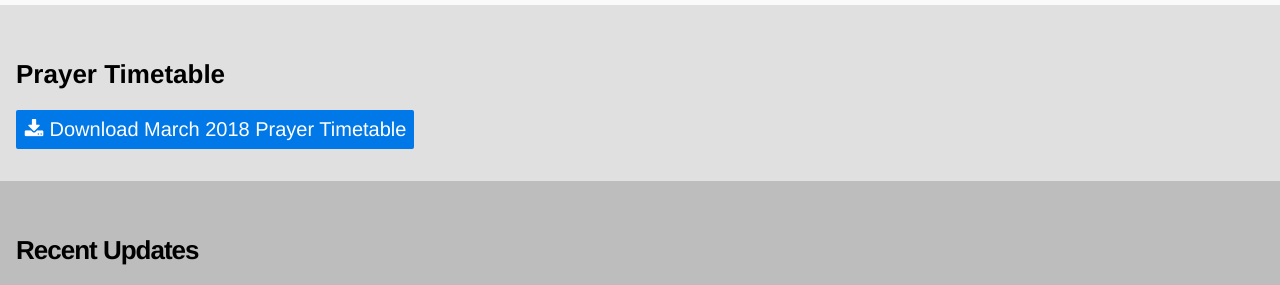
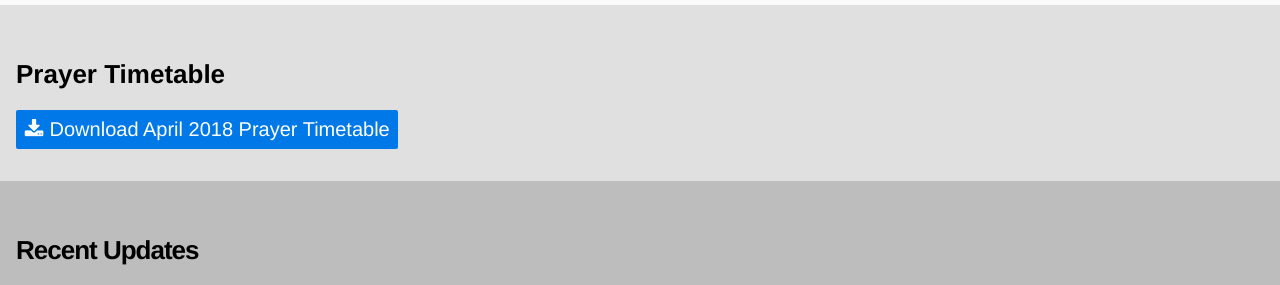
Before and after one commit to ecclesmosque/ecclesmosque.github.io, a Jekyll site: the page built from _pages/home.md, in a window 1280 px wide. Shown: the part 209-494 px from the top of the page. Built offline with Jekyll 4.4.1, drawn with Linux system fonts in a browser that asks for light colours; grey boxes are pictures that could not be loaded.

Commit message:
2018-04 April 2018 timetable

```diff
--- a/_data/timetable.yml
+++ b/_data/timetable.yml
@@ -1,3 +1,7 @@
+- id: 2018-04
+  label: April 2018
+  guid: 1UG2jAzkVAP6DC0H2xnPtvyk8NbnlWD6R
+
 - id: 2018-03
   label: March 2018
   guid: 1ErsYHdaTy5u_lPn0MO8n79QfypXiBA8p
```
